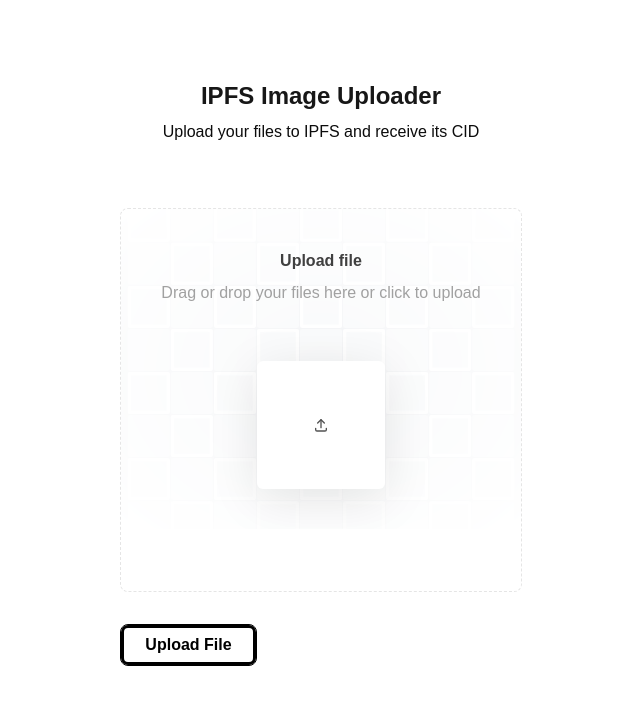
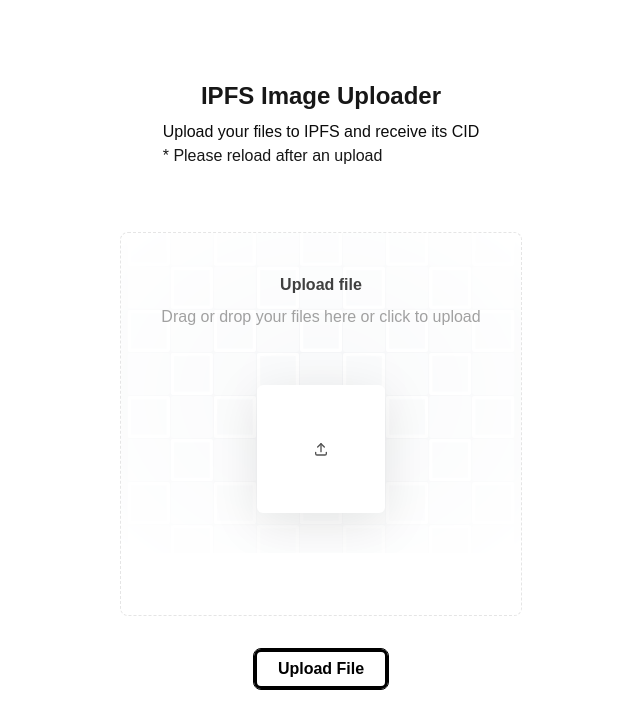
Before and after one commit to SohZHong/ipfs-uploader, a Next.js app: page / in a window 1280 px wide. Shown: the top 728 px of the page, without its empty margins (319-959 px from the left). Built offline with nearby package versions, Linux system fonts and the light colour scheme.

Commit message:
added retrieval from public IPFS node

```diff
--- a/app/page.tsx
+++ b/app/page.tsx
@@ -1,14 +1,16 @@
 'use client';
 
-import React, { useState } from 'react';
+import React, { useEffect, useState } from 'react';
 import { FileUpload } from '@/components/ui/file-upload';
 import axios from 'axios';
 
 export default function Home() {
   const [files, setFiles] = useState<File[]>([]);
+  const [ipfs, setIpfs] = useState<string>('');
+  const [uploadedFileSrc, setUploadedFileSrc] = useState<string>();
+
   const handleFileUpload = (files: File[]) => {
     setFiles(files);
-    console.log(files);
   };
 
   const uploadFile = async (file: File) => {
@@ -16,17 +18,18 @@
       const formData = new FormData();
       formData.append('file', file);
 
-      // Send FormData
-      const response = await axios.post('/api/upload', formData, {
+      const response = await axios.post('/api/pinata/upload', formData, {
         headers: { 'Content-Type': 'multipart/form-data' },
       });
 
-      console.log(response.data);
+      setIpfs(response.data.IpfsHash);
+      setFiles([]);
       console.log('File uploaded successfully!');
     } catch (error) {
       console.error('File upload failed:', error);
     }
   };
+
   const handleButtonClick = async () => {
     if (files.length === 0) {
       console.warn('No files selected');
@@ -36,15 +39,25 @@
     await uploadFile(files[0]);
   };
 
+  useEffect(() => {
+    if (ipfs) {
+      setUploadedFileSrc(`https://gateway.pinata.cloud/ipfs/${ipfs}`);
+    }
+  }, [ipfs]);
+
   return (
     <div className='grid grid-rows-[auto_1fr_auto] items-center justify-items-center min-h-screen p-8 pb-20 gap-16 sm:p-20'>
       <div className='flex-col justify-center flex items-center gap-2'>
         <h1 className='text-2xl font-black'>IPFS Image Uploader</h1>
-        <p className='brightness-50'>
-          Upload your files to IPFS and receive its CID
+        <p>
+          <span className='brightness-50'>
+            Upload your files to IPFS and receive its CID{' '}
+          </span>
+          <br></br>
+          <span className='brightness'>* Please reload after an upload</span>
         </p>
       </div>
-      <main className='flex flex-col gap-8 row-start-2 items-center sm:items-start'>
+      <main className='flex flex-col gap-8 row-start-2 items-center'>
         <div className='w-full max-w-4xl mx-auto min-h-96 border border-dashed bg-white dark:bg-black border-neutral-200 dark:border-neutral-800 rounded-lg'>
           <FileUpload onChange={handleFileUpload} />
         </div>
@@ -54,6 +67,16 @@
         >
           Upload File
         </button>
+        {uploadedFileSrc && (
+          <div className='flex flex-col items-center gap-2'>
+            <img
+              src={uploadedFileSrc}
+              alt='Uploaded IPFS File'
+              className='lg:max-w-1/2 rounded-lg shadow-lg'
+            />
+            <p className='text-sm break-all'>CID: {ipfs}</p>
+          </div>
+        )}
       </main>
     </div>
   );
--- a/common/environment.ts
+++ b/common/environment.ts
@@ -1,7 +1,8 @@
 import { PinataSDK } from 'pinata-web3';
 
 const PINATA_JWT = String(process.env.PINATA_JWT || '');
-export const PINATA_GATEWAY = String(process.env.PINATA_GATEWAY || '');
+const PINATA_GATEWAY = String(process.env.PINATA_GATEWAY || '');
+
 // Validate that all required environment variables are set
 if (!PINATA_JWT || !PINATA_GATEWAY) {
   throw new Error(
```
Also changed, not shown: app/api/pinata/upload/route.ts (renamed from app/api/upload/route.ts).
